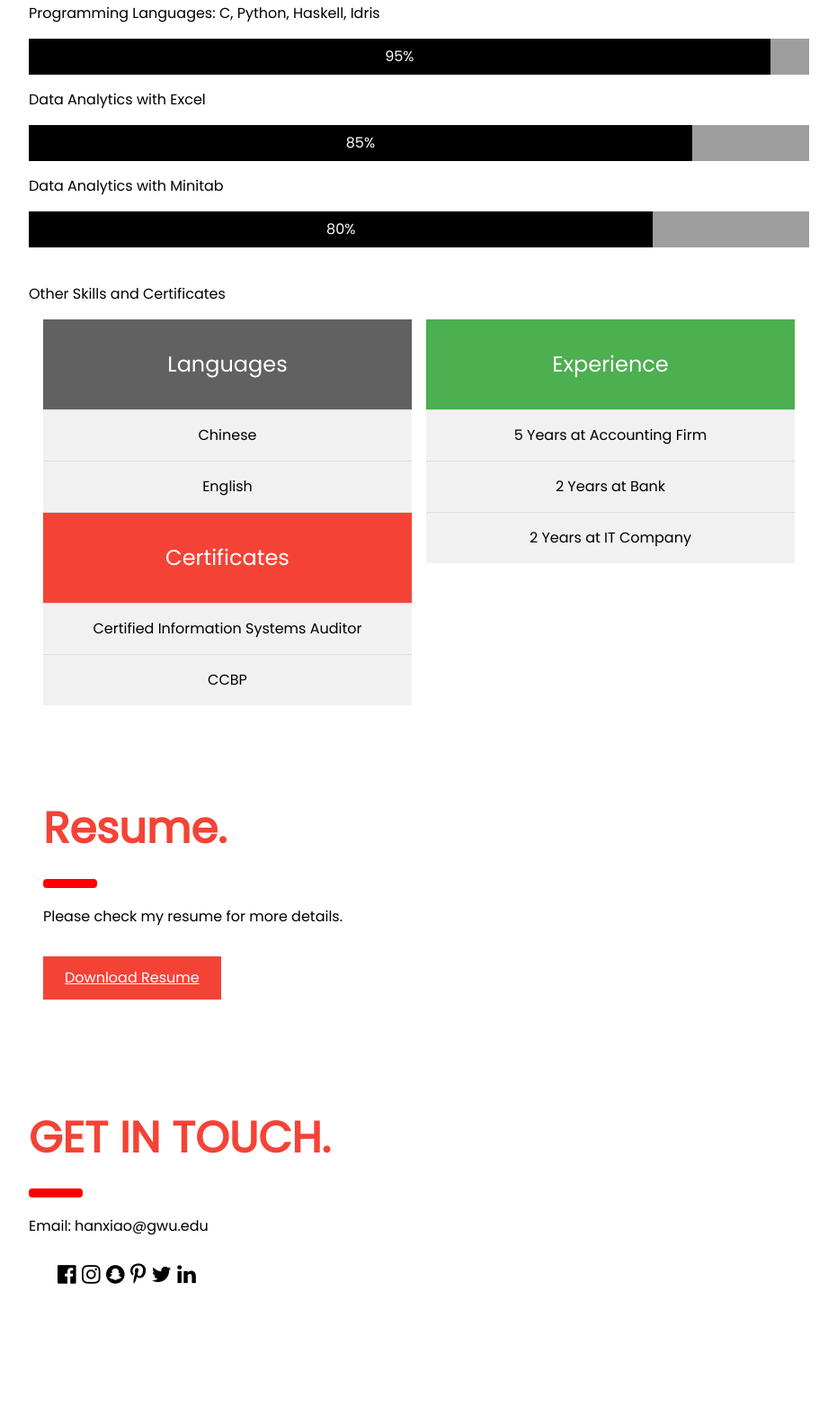
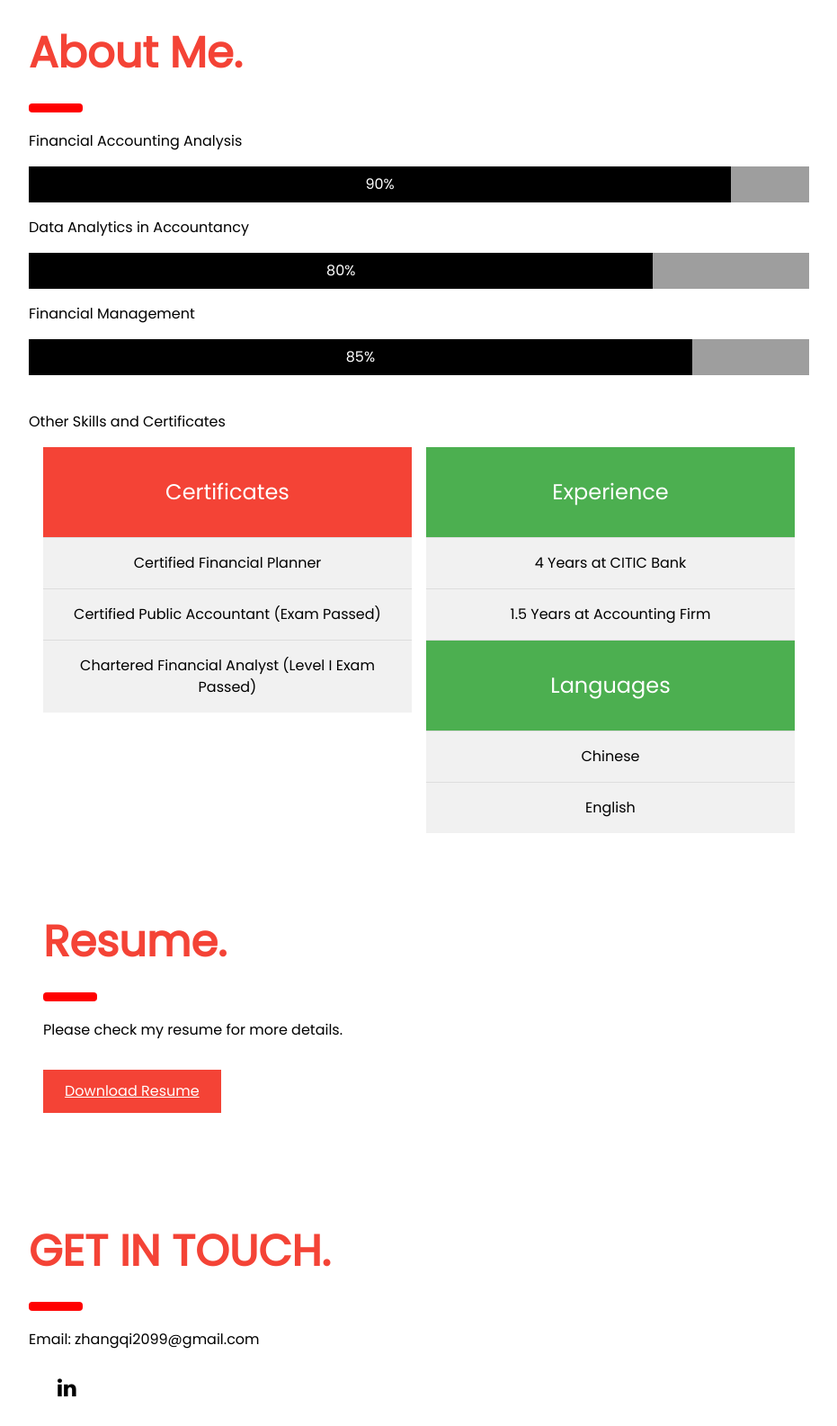
Before and after one commit to zhangqi0210/zhangqi0210.github.io, a plain HTML site: page index.html in a window 1280 px wide. Shown: the part 1135-2720 px from the top of the page at 90% size, without its empty margins (324-1255 px from the left). Before the commit the page ends 2594 px from the top, so only its background shows below. Drawn offline with nearby package versions, Linux system fonts and the light colour scheme.

Commit message:
Add files via upload

```diff
--- a/index.html
+++ b/index.html
@@ -46,6 +46,7 @@ body {font-size:16px;}
   <!-- Header -->
   <div class="w3-container" style="margin-top:80px" id="showcase">
     <h1 class="w3-jumbo"><b>Portfolio</b></h1>
+    <p>Graduated from University of Illinois at Urbana-Champaign in May, 2019. Major in Accountancy and major concentrated in Data Analytics in Accountancy. Have CFP Certification, passed CPA exams, passed CPA Level I exam. Worked in China CITIC Bank for more than four years. Worked in Pan-China Certified Public Accountants for more than one year. Familiar with financial accounting analysis, individual financial management, data analytics in accounting. </p>
     <h1 class="w3-xxxlarge w3-text-red"><b>Projects.</b></h1>
     <hr style="width:50px;border:5px solid red" class="w3-round">
   </div>
@@ -85,39 +86,38 @@ body {font-size:16px;}
     <h1 class="w3-xxxlarge w3-text-red"><b>About Me.</b></h1>
     <hr style="width:50px;border:5px solid red" class="w3-round">
     <!-- Progress bars / Skills -->
-    <p>Programming Languages: C, Python, Haskell, Idris</p>
+    <p>Financial Accounting Analysis</p>
     <div class="w3-grey">
-      <div class="w3-container w3-black w3-padding w3-center" style="width:95%">95%</div>
+      <div class="w3-container w3-black w3-padding w3-center" style="width:90%">90%</div>
     </div>
-    <p>Data Analytics with Excel</p>
+    <p>Data Analytics in Accountancy</p>
+    <div class="w3-grey">
+      <div class="w3-container w3-black w3-padding w3-center" style="width:80%">80%</div>
+    </div>
+    <p>Financial Management</p>
     <div class="w3-grey">
       <div class="w3-container w3-black w3-padding w3-center" style="width:85%">85%</div>
-    </div>
-    <p>Data Analytics with Minitab</p>
-    <div class="w3-grey">
-      <div class="w3-container w3-black w3-padding w3-center" style="width:80%">80%</div>
     </div>
     <br>
    <p>Other Skills and Certificates</p>
    <div class="w3-row-padding">
     <div class="w3-half w3-margin-bottom">
       <ul class="w3-ul w3-light-grey w3-center">
-        <li class="w3-dark-grey w3-xlarge w3-padding-32">Languages</li>
-        <li class="w3-padding-16">Chinese</li>
-        <li class="w3-padding-16">English</li>
         <li class="w3-red w3-xlarge w3-padding-32">Certificates</li>
-        <li class="w3-padding-16">Certified Information Systems Auditor</li>
-        <li class="w3-padding-16">CCBP</li>
+        <li class="w3-padding-16">Certified Financial Planner</li>
+        <li class="w3-padding-16">Certified Public Accountant (Exam Passed)</li>
+        <li class="w3-padding-16">Chartered Financial Analyst (Level I Exam Passed)</li>
       </ul>
     </div>
 
     <div class="w3-half">
       <ul class="w3-ul w3-light-grey w3-center">
-
         <li class="w3-green w3-xlarge w3-padding-32">Experience</li>
-        <li class="w3-padding-16">5 Years at Accounting Firm</li>
-        <li class="w3-padding-16">2 Years at Bank</li>
-        <li class="w3-padding-16">2 Years at IT Company</li>
+        <li class="w3-padding-16">4 Years at CITIC Bank</li>
+        <li class="w3-padding-16">1.5 Years at Accounting Firm</li>
+        <li class="w3-green w3-xlarge w3-padding-32">Languages</li>
+        <li class="w3-padding-16">Chinese</li>
+        <li class="w3-padding-16">English</li>
       </ul>
     </div>
   </div>
@@ -140,15 +140,10 @@ body {font-size:16px;}
   <div class="w3-container" id="contact" style="margin-top:75px">
     <h1 class="w3-xxxlarge w3-text-red"><b>GET IN TOUCH.</b></h1>
     <hr style="width:50px;border:5px solid red" class="w3-round">
-    <p>Email: hanxiao@gwu.edu</p>
+    <p>Email: zhangqi2099@gmail.com</p>
     <div class="w3-white w3-margin">
         <div class="w3-container w3-xlarge w3-padding">
-          <a href="https://www.facebook.com/hanxiao0607"><i class="fa fa-facebook-official w3-hover-opacity"></i></a>
-          <i class="fa fa-instagram w3-hover-opacity"></i>
-          <i class="fa fa-snapchat w3-hover-opacity"></i>
-          <i class="fa fa-pinterest-p w3-hover-opacity"></i>
-          <i class="fa fa-twitter w3-hover-opacity"></i>
-          <a href="https://www.linkedin.com/in/xiao-han"><i class="fa fa-linkedin w3-hover-opacity"></i></a>
+          <a href="https://www.linkedin.com/in/zhangqi0210"><i class="fa fa-linkedin w3-hover-opacity"></i></a>
         </div>
       </div>
   </div>
```
